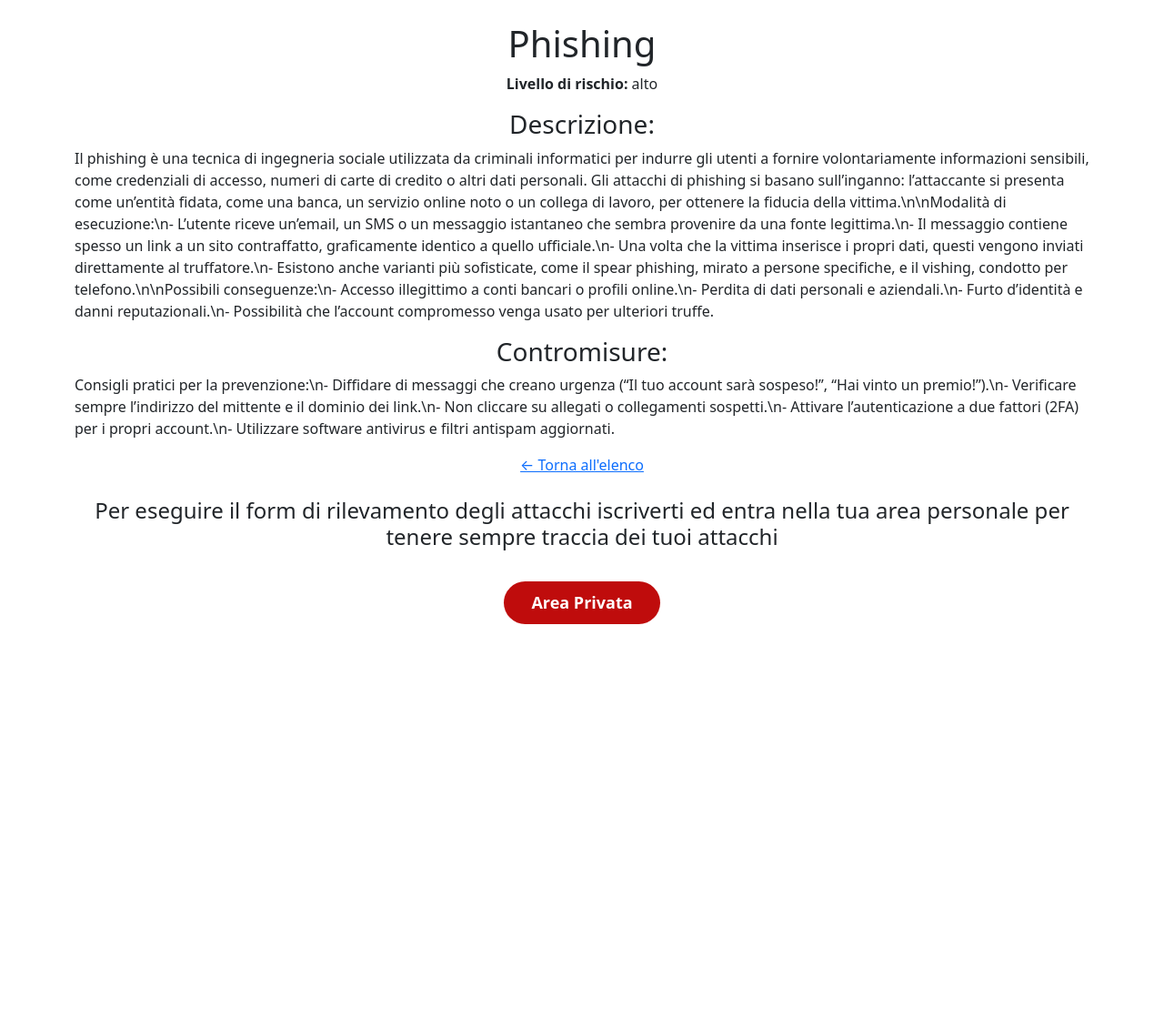
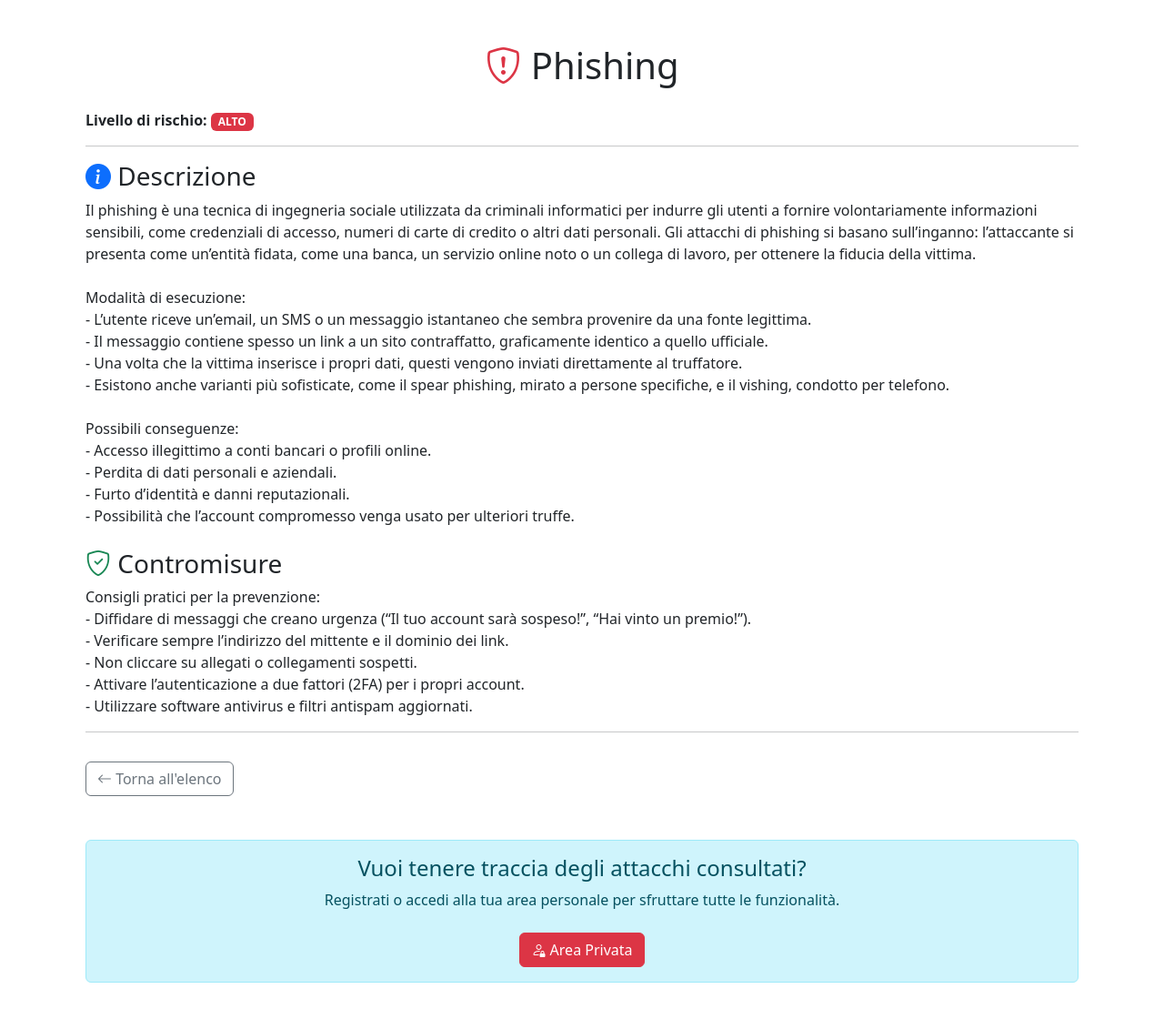
Before and after one commit to Axel0252/SW_Sicuro_Website, a Django app: page /enciclopedia_attacchi/1/ in a window 1280 px wide. Shown: the part 106-1226 px from the top of the page at 91% size. Before the commit the page ends 792 px from the top, so only its background shows below. Run offline with Django 5.2, Linux system fonts and the light colour scheme; data comes from the database, SQL or seed files in the repository; both versions use the stored data as it was after the commit.

Commit message:
sistemazione enciclopedia

```diff
--- a/website/enciclopedia/views.py
+++ b/website/enciclopedia/views.py
@@ -17,6 +17,10 @@ def enciclopedia_indice(request):
 def enciclopedia_attacchi(request, attacco_id):
     attacco = get_object_or_404(Attacco, id=attacco_id)
 
+    # Correggi i \n testuali in veri newline
+    attacco.descrizione = attacco.descrizione.replace('\\n', '\n')
+    attacco.contromisure = attacco.contromisure.replace('\\n', '\n')
+
     if request.user.is_authenticated:
         ConsultazioneAttacco.objects.create(
             attacco=attacco,
--- a/website/templates/enciclopedia_attacchi.html
+++ b/website/templates/enciclopedia_attacchi.html
@@ -1,24 +1,45 @@
 {% extends "base.html" %}
 {% load static %}
 
-{% block title %}Enciclopedia Attacchi | CyberDefender{% endblock %}
+{% block title %}{{ attacco.nome_attacco }} | CyberDefender{% endblock %}
 
 {% block content %}
-    <h1>{{ attacco.nome_attacco }}</h1>
+<div class="container mt-4">
+    <h1 class="mb-4 text-center">
+        <i class="bi bi-shield-exclamation text-danger"></i> {{ attacco.nome_attacco }}
+    </h1>
 
-    <p><strong>Livello di rischio:</strong> {{ attacco.livello_rischio }}</p>
+    <p>
+        <strong>Livello di rischio:</strong>
+        {% if attacco.livello_rischio == "alto" %}
+            <span class="badge bg-danger text-uppercase">{{ attacco.livello_rischio }}</span>
+        {% elif attacco.livello_rischio == "medio" %}
+            <span class="badge bg-warning text-dark text-uppercase">{{ attacco.livello_rischio }}</span>
+        {% else %}
+            <span class="badge bg-success text-uppercase">{{ attacco.livello_rischio }}</span>
+        {% endif %}
+    </p>
 
-    <h3>Descrizione:</h3>
-    <p>{{ attacco.descrizione }}</p>
+    <hr>
 
-    <h3>Contromisure:</h3>
-    <p>{{ attacco.contromisure }}</p>
+    <h3><i class="bi bi-info-circle-fill text-primary"></i> Descrizione</h3>
+    <p>{{ attacco.descrizione|linebreaksbr }}</p>
 
-    <a href="{% url 'enciclopedia_indice' %}">← Torna all'elenco</a>
+    <h3 class="mt-4"><i class="bi bi-shield-check text-success"></i> Contromisure</h3>
+    <p>{{ attacco.contromisure|linebreaksbr }}</p>
 
-    <h4 class="text-center my-4">Per eseguire il form di rilevamento degli attacchi iscriverti ed entra nella tua area personale per tenere sempre traccia dei tuoi attacchi</h4>
-    <div class="text-center mb-5">
-        <a href="#" class="btn btn-custom mx-2">Area Privata</a>
+    <hr>
+
+    <a href="{% url 'enciclopedia_indice' %}" class="btn btn-outline-secondary mt-3">
+        <i class="bi bi-arrow-left"></i> Torna all'elenco
+    </a>
+
+    <div class="alert alert-info mt-5 text-center">
+        <h4>Vuoi tenere traccia degli attacchi consultati?</h4>
+        <p>Registrati o accedi alla tua area personale per sfruttare tutte le funzionalità.</p>
+        <a href="#" class="btn btn-danger mt-2">
+            <i class="bi bi-person-lock"></i> Area Privata
+        </a>
     </div>
-
+</div>
 {% endblock %}
```
Also changed, not shown: website/db.sqlite3.
